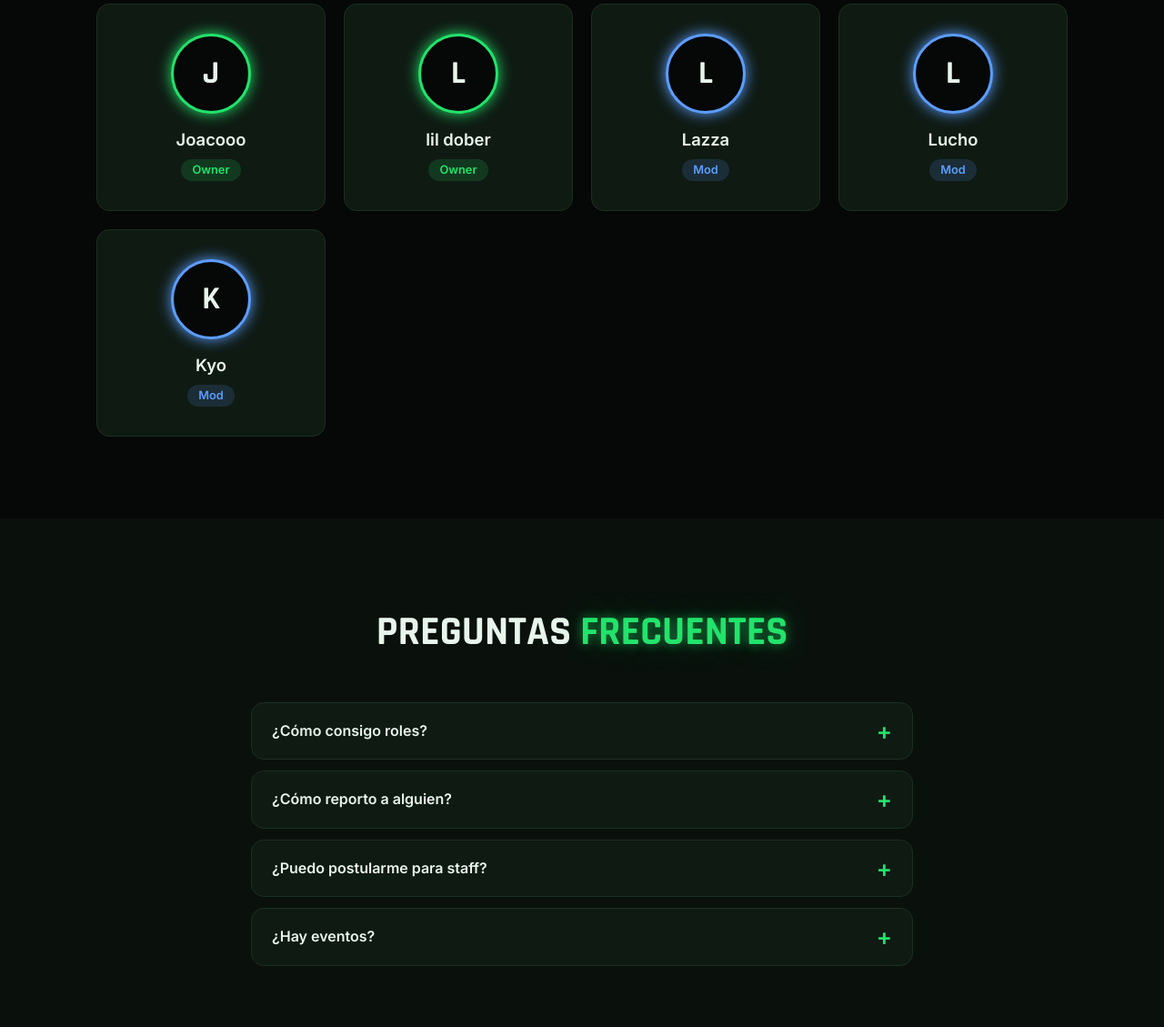
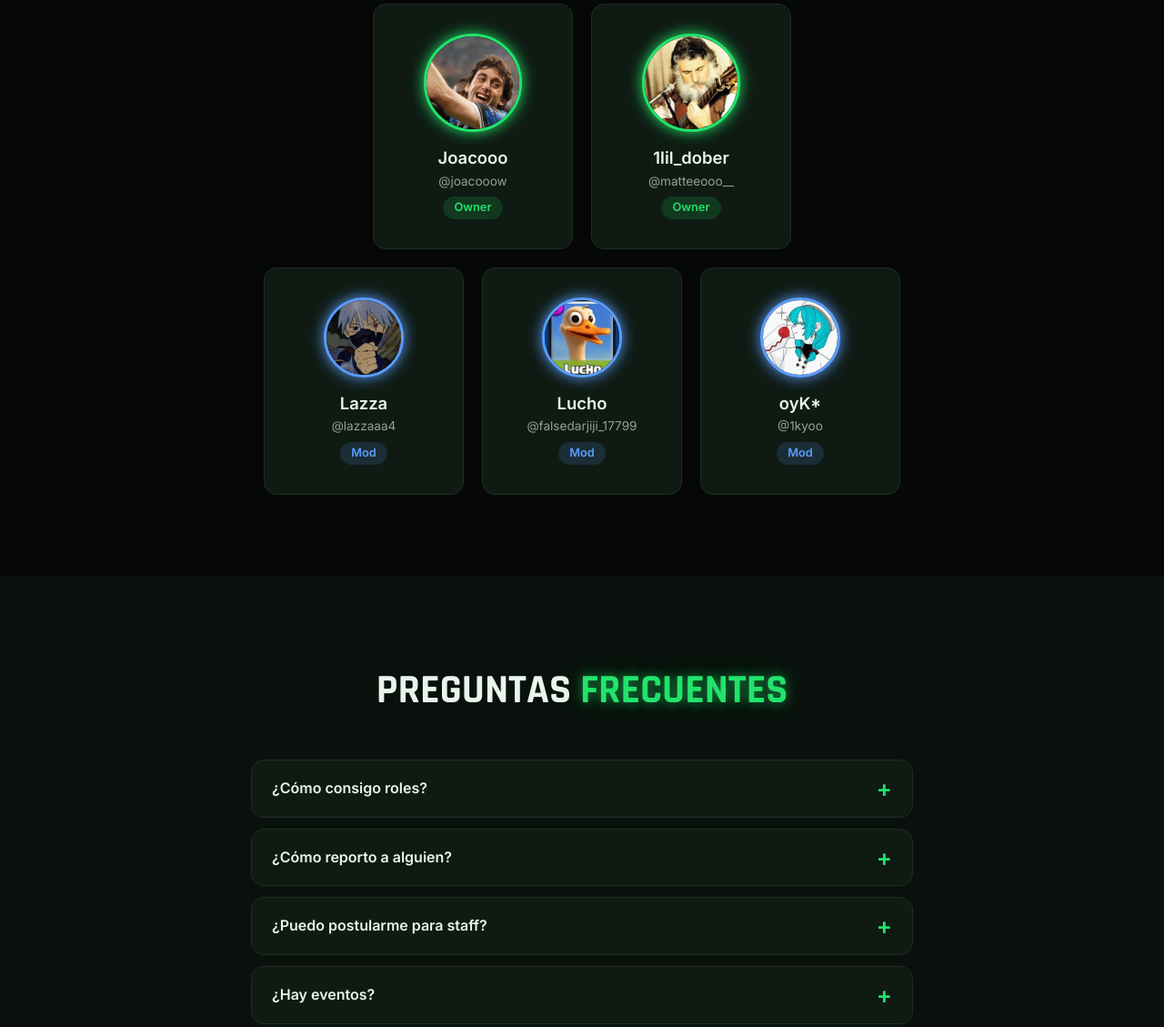
Before and after one commit to JoacoooWeimann/brosss-discord, a website: page index.html in a window 1280 px wide. Shown: the part 5734-6863 px from the top of the page at 91% size. Drawn offline with Linux system fonts and the light colour scheme; no server answers.

Commit message:
Staff en pirámide con usuario de Discord y foto de cada uno
Los owners (Joacooo y 1lil_dober) van en la fila de arriba, con la foto
un poco más grande, y los mods (Lazza, Lucho y oyK*) abajo. Se arma una
fila por rol en el orden de config.js. En el celular, los mods quedan de
a dos por fila.

Las fotos se recortaron en cuadrado y se pasaron a WebP de 256 px
(de 1,4 MB a 46 KB en total).

```diff
--- a/css/styles.css
+++ b/css/styles.css
@@ -1045,11 +1045,19 @@ a.faceit:hover { box-shadow: 0 0 10px var(--color-faceit); }
 /* =============================================================
    STAFF Y ROLES
    ============================================================= */
+/* Pirámide: una fila por rol (owners arriba, mods abajo), centradas */
 .staff {
-  display: grid;
-  grid-template-columns: repeat(auto-fit, minmax(200px, 1fr));
+  display: flex;
+  flex-direction: column;
   gap: 20px;
 }
+.staff__fila {
+  display: flex;
+  flex-wrap: wrap;
+  justify-content: center;
+  gap: 20px;
+}
+.staff__fila > .miembro { flex: 0 1 220px; min-width: 0; }
 .miembro {
   display: flex;
   flex-direction: column;
@@ -1073,8 +1081,10 @@ a.faceit:hover { box-shadow: 0 0 10px var(--color-faceit); }
   margin-bottom: 14px;
 }
 .miembro__avatar img { width: 100%; height: 100%; object-fit: cover; }
-.miembro h3 { font-size: 1.15rem; }
-.miembro__usuario { color: var(--texto-suave); font-size: 0.85rem; }
+.miembro h3 { font-size: 1.15rem; overflow-wrap: anywhere; }
+/* Los owners, un poco más grandes */
+.staff__fila--principal .miembro__avatar { width: 108px; height: 108px; }
+.miembro__usuario { color: var(--texto-suave); font-size: 0.85rem; overflow-wrap: anywhere; }
 .etiqueta {
   display: inline-flex;
   align-items: center;
@@ -1401,6 +1411,8 @@ a.faceit:hover { box-shadow: 0 0 10px var(--color-faceit); }
   .stream__info { flex-direction: column; align-items: stretch; }
   .clips { gap: 10px; }
   .clip { width: calc(50% - 5px); } /* 2 por fila */
+  .staff, .staff__fila { gap: 12px; }
+  .staff__fila > .miembro { flex-basis: calc(50% - 6px); padding: 24px 10px; } /* 2 por fila, el 3° centrado */
   .clip__play { width: 48px; height: 48px; }
   .filtros label:not(.buscador), .filtros select { width: 100%; }
   .ranking th, .ranking td { padding: 10px 12px; }
--- a/js/config.js
+++ b/js/config.js
@@ -63,15 +63,17 @@ const CONFIG = {
     { pregunta: "¿Hay eventos?", respuesta: "Todos los viernes hacemos torneos o noches de juegos. Mirá #eventos para el cronograma." },
   ],
 
+  //  - nombre:  cómo aparece en el servidor.
   //  - usuario: nombre de usuario de Discord, sin @ (se muestra como @usuario).
   //  - color:   cualquier color CSS; se usa para el borde del avatar y la etiqueta del rol.
-  //  - avatar:  foto guardada en img/staff/ (ej: "img/staff/joacooo.png"), o "" para la inicial.
+  //  - avatar:  foto cuadrada en img/staff/ (256×256, .webp), o "" para la inicial.
+  // Se arma una fila por rol, en este orden: owners arriba y mods abajo.
   staff: [
-    { nombre: "Joacooo", usuario: "", rol: "Owner", color: "#22e36b", avatar: "" },
-    { nombre: "lil dober", usuario: "", rol: "Owner", color: "#22e36b", avatar: "" },
-    { nombre: "Lazza", usuario: "", rol: "Mod", color: "#5c9dff", avatar: "" },
-    { nombre: "Lucho", usuario: "", rol: "Mod", color: "#5c9dff", avatar: "" },
-    { nombre: "Kyo", usuario: "", rol: "Mod", color: "#5c9dff", avatar: "" },
+    { nombre: "Joacooo", usuario: "joacooow", rol: "Owner", color: "#22e36b", avatar: "img/staff/joacooow.webp" },
+    { nombre: "1lil_dober", usuario: "matteeooo__", rol: "Owner", color: "#22e36b", avatar: "img/staff/matteeooo__.webp" },
+    { nombre: "Lazza", usuario: "lazzaaa4", rol: "Mod", color: "#5c9dff", avatar: "img/staff/lazzaaa4.webp" },
+    { nombre: "Lucho", usuario: "falsedarjiji_17799", rol: "Mod", color: "#5c9dff", avatar: "img/staff/falsedarjiji_17799.webp" },
+    { nombre: "oyK*", usuario: "1kyoo", rol: "Mod", color: "#5c9dff", avatar: "img/staff/1kyoo.webp" },
   ],
 
   // ---------- Stream (Kick) ----------
--- a/js/main.js
+++ b/js/main.js
@@ -48,8 +48,29 @@ function cargarContenido() {
     $("reglas-lista").append(li);
   });
 
-  // Staff
+  // Staff: una fila por rol, en el orden de config.js. Con los owners
+  // primero y los mods después queda una pirámide (2 arriba, 3 abajo).
+  const porRol = new Map();
   CONFIG.staff.forEach((persona) => {
+    if (!porRol.has(persona.rol)) porRol.set(persona.rol, []);
+    porRol.get(persona.rol).push(persona);
+  });
+  [...porRol.values()].forEach((personas, i) => {
+    const fila = crear("div", i === 0 ? "staff__fila staff__fila--principal" : "staff__fila");
+    personas.forEach((persona) => fila.append(crearMiembro(persona)));
+    $("staff-lista").append(fila);
+  });
+
+  // FAQ: <details> + <summary> ya funcionan como acordeón sin JS
+  CONFIG.faq.forEach((item) => {
+    const details = crear("details", "revelar");
+    details.append(crear("summary", "", item.pregunta), crear("p", "", item.respuesta));
+    $("faq-lista").append(details);
+  });
+}
+
+// Tarjeta de un miembro del staff: foto (o inicial), nombre, @usuario y rol
+function crearMiembro(persona) {
   const tarjeta = crear("article", "miembro revelar");
   // Variable CSS que usan el borde del avatar y la etiqueta
   tarjeta.style.setProperty("--color-rol", persona.color);
@@ -59,6 +80,7 @@ function cargarContenido() {
     const img = crear("img");
     img.src = persona.avatar;
     img.alt = persona.nombre;
+    img.loading = "lazy";
     avatar.append(img);
   } else {
     // Sin foto: mostramos la inicial
@@ -68,15 +90,7 @@ function cargarContenido() {
   tarjeta.append(avatar, crear("h3", "", persona.nombre));
   if (persona.usuario) tarjeta.append(crear("span", "miembro__usuario", "@" + persona.usuario));
   tarjeta.append(crear("span", "etiqueta", persona.rol));
-    $("staff-lista").append(tarjeta);
-  });
-
-  // FAQ: <details> + <summary> ya funcionan como acordeón sin JS
-  CONFIG.faq.forEach((item) => {
-    const details = crear("details", "revelar");
-    details.append(crear("summary", "", item.pregunta), crear("p", "", item.respuesta));
-    $("faq-lista").append(details);
-  });
+  return tarjeta;
 }
 
 function ponerLinkInvitacion(url) {
```
Also changed, not shown: tests/integracion.test.js (+24 -0 lines), img/staff/1kyoo.webp (added), img/staff/falsedarjiji_17799.webp (added), img/staff/joacooow.webp (added), img/staff/lazzaaa4.webp (added), img/staff/matteeooo__.webp (added). Lines whose indentation alone changed are shown as unchanged.
